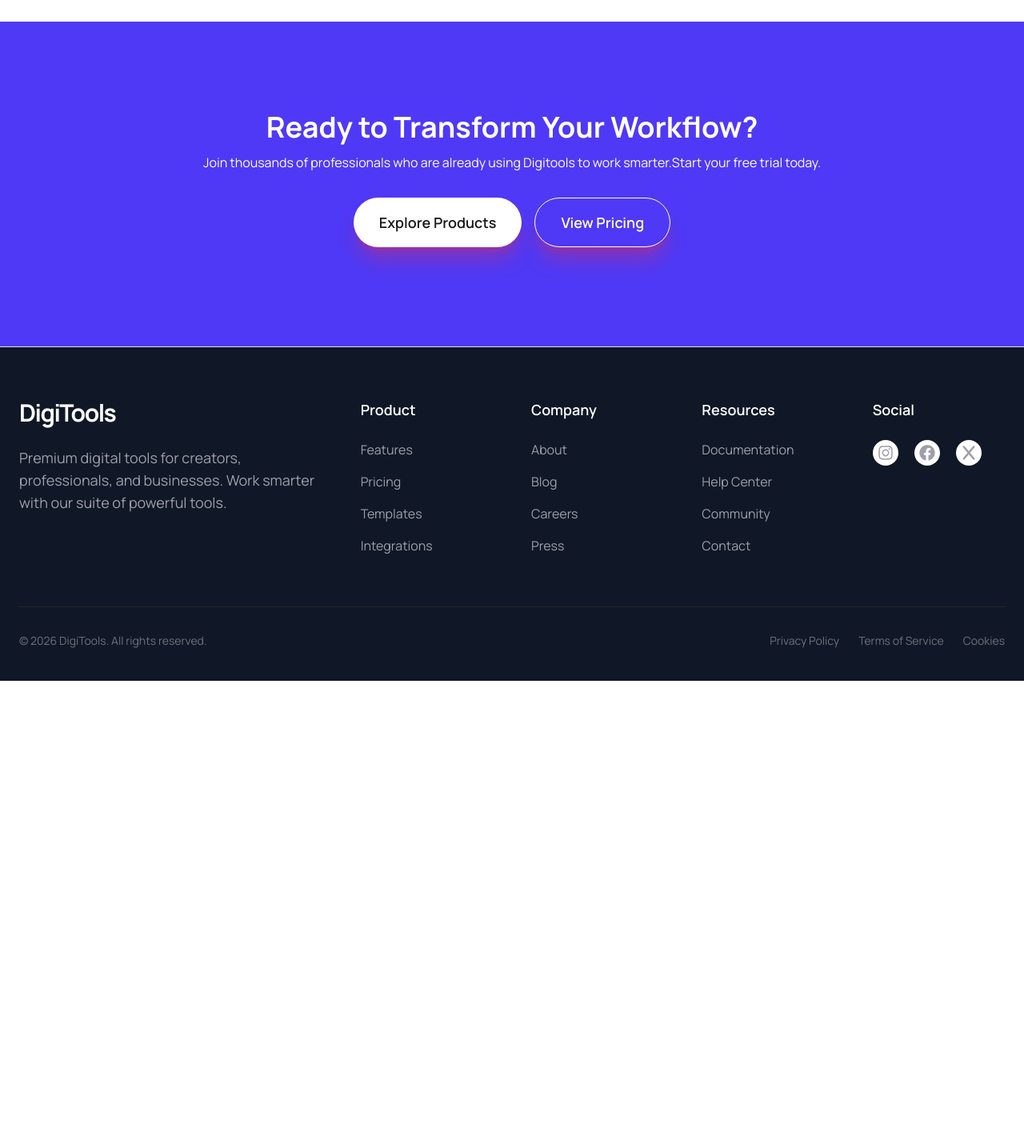
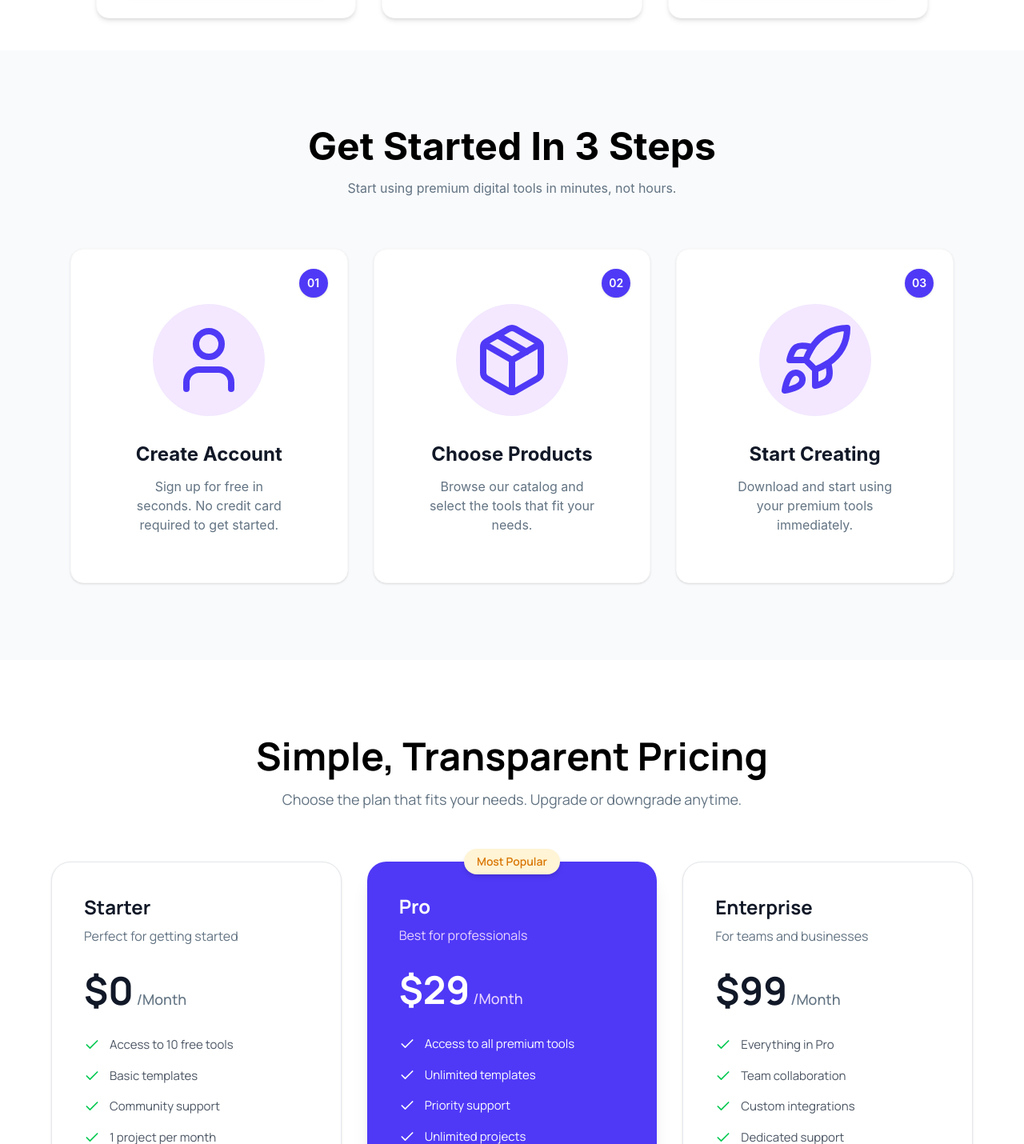
Before and after one commit to Ashik-Ahammad/DigiTools, a React (Vite) app: page / in a window 1280 px wide. Shown: the part 2743-4173 px from the top of the page at 80% size. Before the commit the page ends 3594 px from the top, so only its background shows below. Built offline with nearby package versions, Linux system fonts and the light colour scheme.

Commit message:
Add PricingSection

```diff
--- a/src/App.jsx
+++ b/src/App.jsx
@@ -10,6 +10,8 @@ import Products from "./components/Products/Products";
 import Tab from "./components/Tab/Tab";
 import Cart from './components/Cart/Cart';
 import { ToastContainer } from "react-toastify";
+import StepsSection from "./components/StepSection/StepSection";
+import PricingSection from './components/PricingSection/PricingSection';
 
 const fetchProductsData = async () => {
   const res = await fetch("/products.json");
@@ -48,6 +50,8 @@ function App() {
           </Suspense>
         )}
         {activeTab === "cart" && <Cart carts={carts} setCarts={setCarts}></Cart>}
+        <StepsSection></StepsSection>
+        <PricingSection></PricingSection>
       </main>
       <footer>
         <Explore></Explore>
--- a/src/components/Explore/Explore.jsx
+++ b/src/components/Explore/Explore.jsx
@@ -3,17 +3,17 @@ import React from "react";
 const Explore = () => {
   return (
     <div>
-      <div className=" bg-[#4F39F6] flex flex-col items-center justify-center text-center  py-28 px-6 gap-y-3">
+      <div className=" bg-[#4F39F6] flex flex-col items-center justify-center text-center  py-28 px-6 gap-y-3 ">
         <h1 className="text-4xl text-white font-bold">Ready to Transform Your Workflow?</h1>
         <p className="text-white">
           Join thousands of professionals who are already using Digitools to
           work smarter.Start your free trial today.
         </p>
         <div className="flex flex-wrap justify-center lg:justify-start gap-4 pt-2 my-3 ">
-          <button className="bg-white hover:bg-transparent hover:text-white transition-all px-6 sm:px-8 py-3 sm:py-4 rounded-full font-semibold text-base sm:text-lg shadow-xl shadow-red-500/30 flex items-center gap-2 sm:gap-3 text-primart hover:cursor-pointer">
+          <button className="bg-white hover:bg-transparent hover:text-white transition-all px-6 sm:px-8 py-3 sm:py-4 rounded-full font-semibold text-base sm:text-lg shadow-xl shadow-red-500/30 flex items-center gap-2 sm:gap-3 text-primart hover:cursor-pointer hover:border-white hover:border">
             Explore Products
           </button>
-          <button className="bg- border border-white text-white hover:bg-white hover:text-primary transition-all px-6 sm:px-8 py-3 sm:py-4 rounded-full font-semibold text-base sm:text-lg shadow-xl shadow-red-500/30 flex items-center gap-2 sm:gap-3  hover:cursor-pointer">
+          <button className="bg- border border-white text-white hover:bg-white hover:text-primary transition-all px-6 sm:px-8 py-3 sm:py-4 rounded-full font-semibold text-base sm:text-lg shadow-xl shadow-red-500/30 flex items-center gap-2 sm:gap-3  hover:cursor-pointer ">
             View Pricing
           </button>
         </div>
--- a/src/components/Footer/Footer.jsx
+++ b/src/components/Footer/Footer.jsx
@@ -4,7 +4,7 @@ import { FaX } from "react-icons/fa6";
 
 const Footer = () => {
   return (
-    <footer className="bg-[#101727] border-t border-gray-200 pt-16 pb-10">
+    <footer className="bg-[#101727]  border-gray-200 pt-16 pb-10">
 
       <div className="max-w-7xl mx-auto px-6">
 
--- /dev/null
+++ b/src/components/PricingSection/PricingSection.jsx
@@ -0,0 +1,130 @@
+import { CheckIcon } from "lucide-react";
+import React from "react";
+
+const pricingPlans = [
+  {
+    name: "Starter",
+    description: "Perfect for getting started",
+    price: "0",
+    features: [
+      "Access to 10 free tools",
+      "Basic templates",
+      "Community support",
+      "1 project per month",
+    ],
+    buttonText: "Get Started Free",
+    isPopular: false,
+  },
+  {
+    name: "Pro",
+    description: "Best for professionals",
+    price: "29",
+    features: [
+      "Access to all premium tools",
+      "Unlimited templates",
+      "Priority support",
+      "Unlimited projects",
+      "Cloud sync",
+      "Advanced analytics",
+    ],
+    buttonText: "Start Pro Trial",
+    isPopular: true,
+  },
+  {
+    name: "Enterprise",
+    description: "For teams and businesses",
+    price: "99",
+    features: [
+      "Everything in Pro",
+      "Team collaboration",
+      "Custom integrations",
+      "Dedicated support",
+      "SLA guarantee",
+      "Custom branding",
+    ],
+    buttonText: "Contact Sales",
+    isPopular: false,
+  },
+];
+
+
+const PricingSection = () => {
+  return (
+    <div className="bg-white py-24">
+      <div className="container mx-auto px-6 max-w-300">
+
+        <div className="text-center mb-16">
+          <h2 className="text-4xl md:text-5xl font-bold text-black mb-4">
+            Simple, Transparent Pricing
+          </h2>
+          <p className="text-[#627382] text-lg">
+            Choose the plan that fits your needs. Upgrade or downgrade anytime.
+          </p>
+        </div>
+
+        <div className="grid grid-cols-1 md:grid-cols-3 gap-8">
+          {pricingPlans.map((plan, index) => (
+            <div
+              key={index}
+              className={`relative rounded-3xl p-10 flex flex-col
+                ${
+                  plan.isPopular
+                    ? "bg-[#4F39F6] text-white shadow-xl border-none"
+                    : "bg-white text-[#111827] border border-[#E5E7EB] shadow-sm hover:shadow-md"
+                }
+              `}
+            >
+              {plan.isPopular && (
+                <div className="absolute -top-4 left-1/2 transform -translate-x-1/2 bg-[#FFF4D5] text-[#D97706] px-4 py-1.5 rounded-full text-sm font-semibold shadow-md">
+                  Most Popular
+                </div>
+              )}
+
+              <h3 className="text-2xl font-bold mb-2">{plan.name}</h3>
+              <p className={plan.isPopular ? "text-purple-200" : "text-[#627382]"}>
+                {plan.description}
+              </p>
+
+              <div className="my-8 flex items-baseline">
+                <span className="text-5xl font-bold">${plan.price}</span>
+                <span className={`text-lg ml-1 font-medium ${plan.isPopular ? "text-purple-200" : "text-[#627382]"}`}>
+                  /Month
+                </span>
+              </div>
+
+              <ul className="mb-10 space-y-4 flex-1">
+                {plan.features.map((feature, featureIndex) => (
+                  <li key={featureIndex} className="flex items-center text-[15px]">
+                    {plan.isPopular ? (
+                      <CheckIcon className="w-5 h-5 text-white mr-3" />
+                    ) : (
+                      <CheckIcon className="w-5 h-5 text-green-500 mr-3" />
+                    )}
+                    <span className={plan.isPopular ? "text-white" : "text-[#4B5563]"}>
+                      {feature}
+                    </span>
+                  </li>
+                ))}
+              </ul>
+
+              <button
+                className={`w-full py-3.5 px-6 rounded-full font-bold text-[15px] hover:cursor-pointer duration-200 mt-auto
+                  ${
+                    plan.isPopular
+                      ? "bg-white text-[#4F39F6] hover:bg-gray-100"
+                      : "bg-[#4F39F6] text-white hover:bg-[#4F39F6] hover:shadow-lg "
+                  }
+                `}
+              >
+                {plan.buttonText}
+              </button>
+            </div>
+          ))}
+        </div>
+
+      </div>
+    </div>
+  );
+};
+
+export default PricingSection;
--- a/src/components/Product/Product.jsx
+++ b/src/components/Product/Product.jsx
@@ -1,6 +1,7 @@
 import React from "react";
 import { toast } from "react-toastify";
 import { icons } from "../../assets/icons.js";
+import { CheckIcon } from "lucide-react";
 
 const Product = ({ product, carts, setCarts }) => {
   const isAdded = carts.some(item => item.id === product.id);
@@ -49,7 +50,7 @@ const Product = ({ product, carts, setCarts }) => {
       <ul className="mb-6 space-y-2">
         {product.features.map((feature, index) => (
           <li key={index} className="flex items-center gap-2 text-sm">
-            <span className="text-green-500">✔</span>
+            <span className="text-green-500"><CheckIcon /></span>
             {feature}
           </li>
         ))}
--- /dev/null
+++ b/src/components/StepSection/StepSection.jsx
@@ -0,0 +1,74 @@
+import { Package, Rocket, User } from "lucide-react";
+import React from "react";
+
+const steps = [
+  {
+    num: "01",
+    title: "Create Account",
+    description:
+      "Sign up for free in seconds. No credit card required to get started.",
+    icon: <User className="w-24 h-24"></User>,
+  },
+  {
+    num: "02",
+    title: "Choose Products",
+    description: "Browse our catalog and select the tools that fit your needs.",
+    icon: <Package className="w-24 h-24"></Package>,
+  },
+  {
+    num: "03",
+    title: "Start Creating",
+    description: "Download and start using your premium tools immediately.",
+    icon: <Rocket className="w-24 h-24"></Rocket>,
+  },
+];
+
+const StepsSection = () => {
+
+  return (
+
+    <div className="bg-[#F9FAFC] py-24 font-sans">
+      <div className="container mx-auto px-6 max-w-6xl">
+
+        <div className="text-center mb-16">
+          <h2 className="text-4xl md:text-5xl font-bold text-black mb-4">
+            Get Started In 3 Steps
+          </h2>
+          <p className="text-[#627382] text-md">
+            Start using premium digital tools in minutes, not hours.
+          </p>
+        </div>
+
+        <div className="grid grid-cols-1 md:grid-cols-3 gap-8">
+          {steps.map((step, index) => (
+            <div
+              key={index}
+              className="card bg-base-100 shadow-sm hover:shadow-lg border border-base-200 rounded-2xl p-15 relative transition-shadow duration-300"
+            >
+
+              <div className="absolute top-6 right-6 w-9 h-9 rounded-full bg-[#4F39F6] text-white flex items-center justify-center text-sm font-semibold shadow-sm">
+                {step.num}
+              </div>
+
+              <div className="flex flex-col items-center text-center mt-2">
+
+                <div className="w-35 h-35 rounded-full bg-[#F3E8FF] text-[#4F39F6] flex items-center justify-center mb-8">
+                  {step.icon}
+                </div>
+
+                <h3 className="text-2xl font-bold text-[#111827] mb-3">
+                  {step.title}
+                </h3>
+                <p className="text-[#627382] text-[16px]  px-2">
+                  {step.description}
+                </p>
+              </div>
+            </div>
+          ))}
+        </div>
+      </div>
+    </div>
+  );
+};
+
+export default StepsSection;
```
